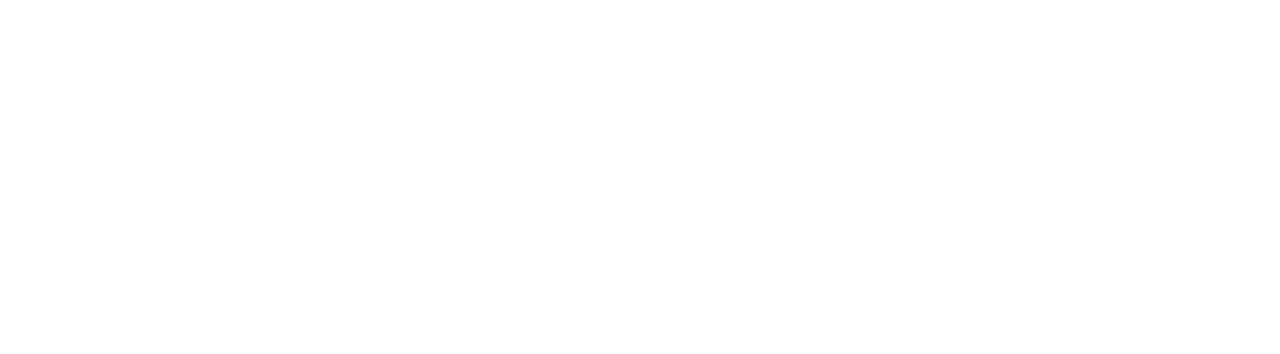
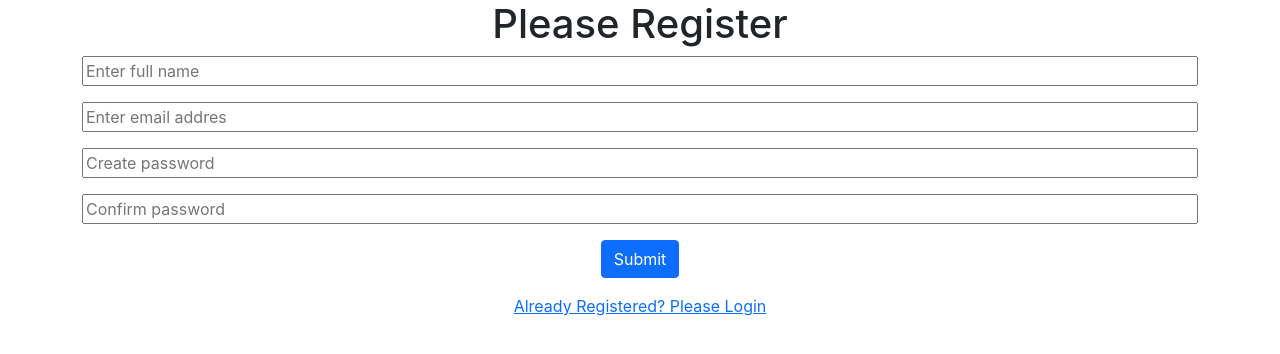
Before and after one commit to tr-folio/travel-agency-server-side-tahrimur, a React (Create React App) app: page /register in a window 1280 px wide. Before the commit this address had no page. Shown: the top 354 px of the page. Built offline with nearby package versions, Linux system fonts and the light colour scheme.

Commit message:
login register page added

```diff
--- a/src/App.js
+++ b/src/App.js
@@ -3,6 +3,8 @@
 import './App.css';
 import BlogDetail from './Components/Home/Blogs/BlogDetail';
 import Home from './Components/Home/Home';
+import Login from './Components/Login/Login';
+import Register from './Components/Login/Register';
 
 function App() {
   // travel1: https://i.ibb.co/xXgrK3N/travel1.jpg
@@ -15,6 +17,8 @@
           <Route path="/" element={<Home/>}/>
           <Route path="/home" element={<Home/>}/>
           <Route path="/blog-detail/:id" element={<BlogDetail/>}/>
+          <Route path="/login" element={<Login/>}/>
+          <Route path="/register" element={<Register/>}/>
         </Routes>
       </BrowserRouter>
     </div>
--- /dev/null
+++ b/src/Components/Login/Login.js
@@ -0,0 +1,38 @@
+import React from "react";
+import { Container } from "react-bootstrap";
+import { Link } from "react-router-dom";
+
+const Login = () => {
+    const loginData = {
+        email: '',
+        password: ''
+    };
+
+    const handleInputField = (event) => {
+        const field = event.target.name;
+        const value = event.target.value;
+        loginData[field] = value;
+    }
+
+    const handleLogin = (event) => {
+        event.preventDefault();
+        window.alert("Please wait");
+    }
+    return (
+        <div>
+            <h1>Please Login</h1>
+            <Container>
+                <form onSubmit={handleLogin}>
+                    <input className="w-100 mb-3" onBlur={handleInputField} type="email" name="email" placeholder="Enter email addres" required/>
+                    <input className="w-100 mb-3" onBlur={handleInputField} type="password" name="password" placeholder="Create password" required/>
+                    <button className="btn btn-primary rounded round-3" type="submit">Submit</button>
+                </form>
+                <p className="py-3">
+                    <Link to="/register">Register here</Link>
+                </p>
+            </Container>
+        </div>
+    );
+};
+
+export default Login;
--- /dev/null
+++ b/src/Components/Login/Register.js
@@ -0,0 +1,46 @@
+import React from "react";
+import { Container} from "react-bootstrap";
+import { Link } from "react-router-dom";
+
+const Register = () => {
+    const registerData = {
+        name: '',
+        email: '',
+        password: '',
+        password2: ''
+    };
+
+    const handleInputField = (event) => {
+        const field = event.target.name;
+        const value = event.target.value;
+        registerData[field] = value;
+    }
+
+    const handleRegister = (event) => {
+        event.preventDefault();
+        if (registerData.password !== registerData.password2) {
+            window.alert('Password did not matched');
+            return;
+        }
+    }
+
+    return (
+        <div>
+            <h1>Please Register</h1>
+            <Container>
+                <form onSubmit={handleRegister}>
+                    <input className="w-100 mb-3" onBlur={handleInputField} type="text" name="name" placeholder="Enter full name" required/>
+                    <input className="w-100 mb-3" onBlur={handleInputField} type="email" name="email" placeholder="Enter email addres" required/>
+                    <input className="w-100 mb-3" onBlur={handleInputField} type="password" name="password" placeholder="Create password" required/>
+                    <input className="w-100 mb-3" onBlur={handleInputField} type="password" name="confirm2" placeholder="Confirm password" required/>
+                    <button className="btn btn-primary rounded round-3" type="submit">Submit</button>
+                </form>
+                <p className="py-3">
+                    <Link to="/login">Already Registered? Please Login</Link>
+                </p>
+            </Container>
+        </div>
+    );
+};
+
+export default Register;
```
